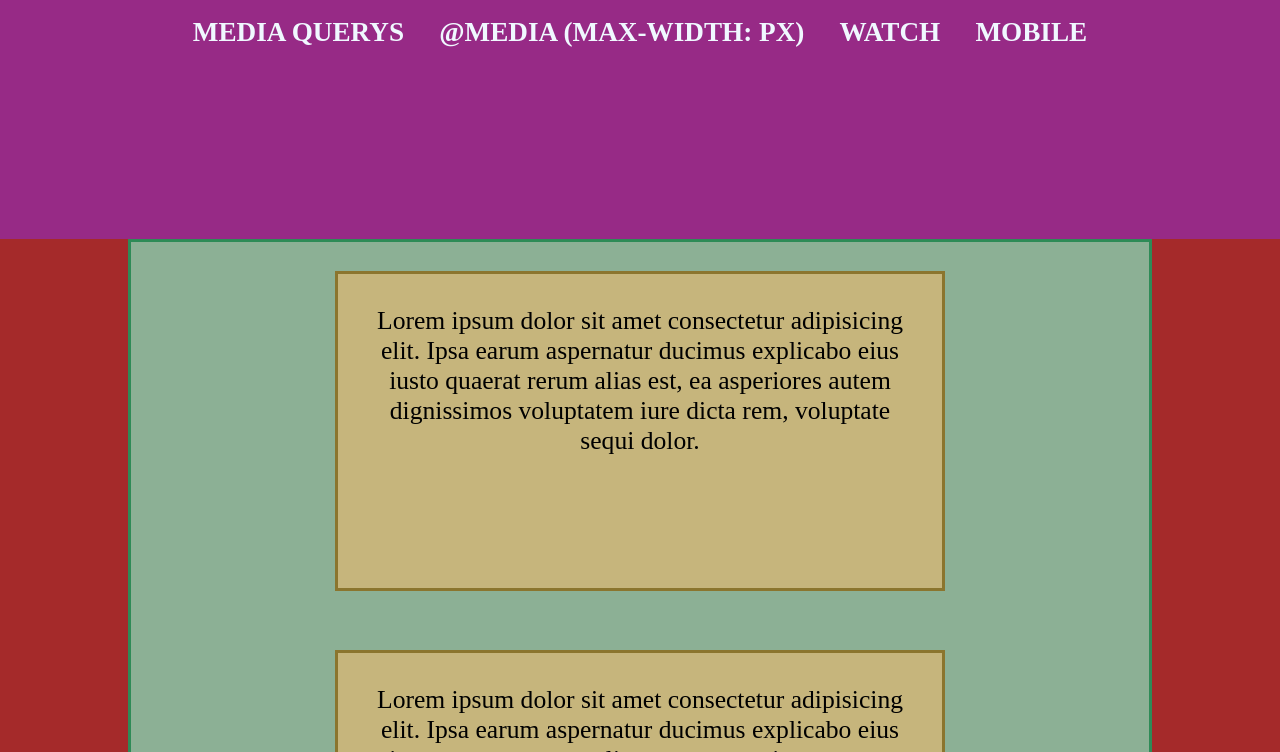
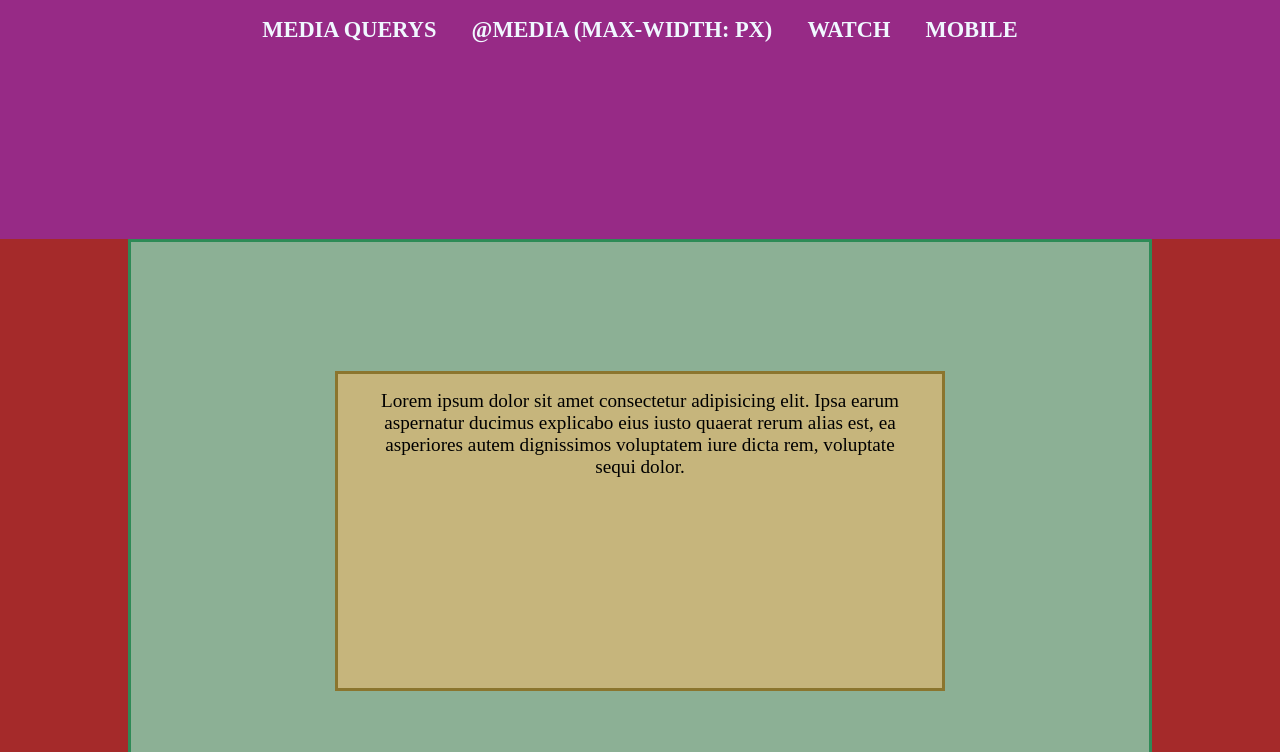
Before and after one commit to JesusBaro/responsividade, a plain HTML site: page index.html in a window 1280 px wide. Shown: the part 48-800 px from the top of the page. Drawn offline with Linux system fonts and the light colour scheme.

Commit message:
atualizacao

```diff
--- a/style.css
+++ b/style.css
@@ -18,11 +18,14 @@ header{
     color: aliceblue;
     justify-content: center;
     align-items: center;
+
 }
 .HeaderNav{
     display: flex;
-    justify-content: space-evenly;
+    justify-content: center;
     align-items: center;
+    text-align: center;
+
 }
 .HeaderUl{
     display: flex;
@@ -31,14 +34,13 @@ header{
 
 }
 .ListItem{
-align-items: center;
 text-align: center;
 margin: 1.1rem;
+/* margin-top: 3rem; */
 list-style: none;
-font-size: 1.7rem;
+font-size: 1.4rem;
 font-weight: 700;
 text-transform: uppercase;
-
 }
 body{
     background-color: brown;
@@ -58,20 +60,24 @@ main{
     border: solid seagreen;
     background-color: rgba(127, 255, 212, 0.627);
     width: 80%;
-    height: 190vh;
+    height: 290vh;
 }
 div{
     border: solid rgb(139, 117, 46);
     background-color: rgb(198, 181, 124);
     width: 60%;
     height: 40vh;
-    /* justify-content: center; */
-   text-align: center;
-   font-size: 1.6rem;
+    display: flex;
+    justify-content: center;
+}
+p{
+    text-align: center;
+    font-size: 1.2rem;
+    padding: 1rem 2rem 0 2rem;
 
-   padding: 2rem 2rem 2rem 2rem;
 }
 
+/* ---------------------------------- */
 @media (min-width:300px) and
 (max-width:500px) {
   h1{
@@ -138,8 +144,12 @@ width: 100vw;
     background-color: rgb(164, 255, 194);
     width: 80%;
     height: 45vh;
+    justify-content: space-between;
+}
+p{
+    text-align: center;
+    padding: 1rem 2rem 0 2rem;
     font-size: 1rem;
-    justify-content: space-between;
-   text-align: center;
 }
+
 }
```
